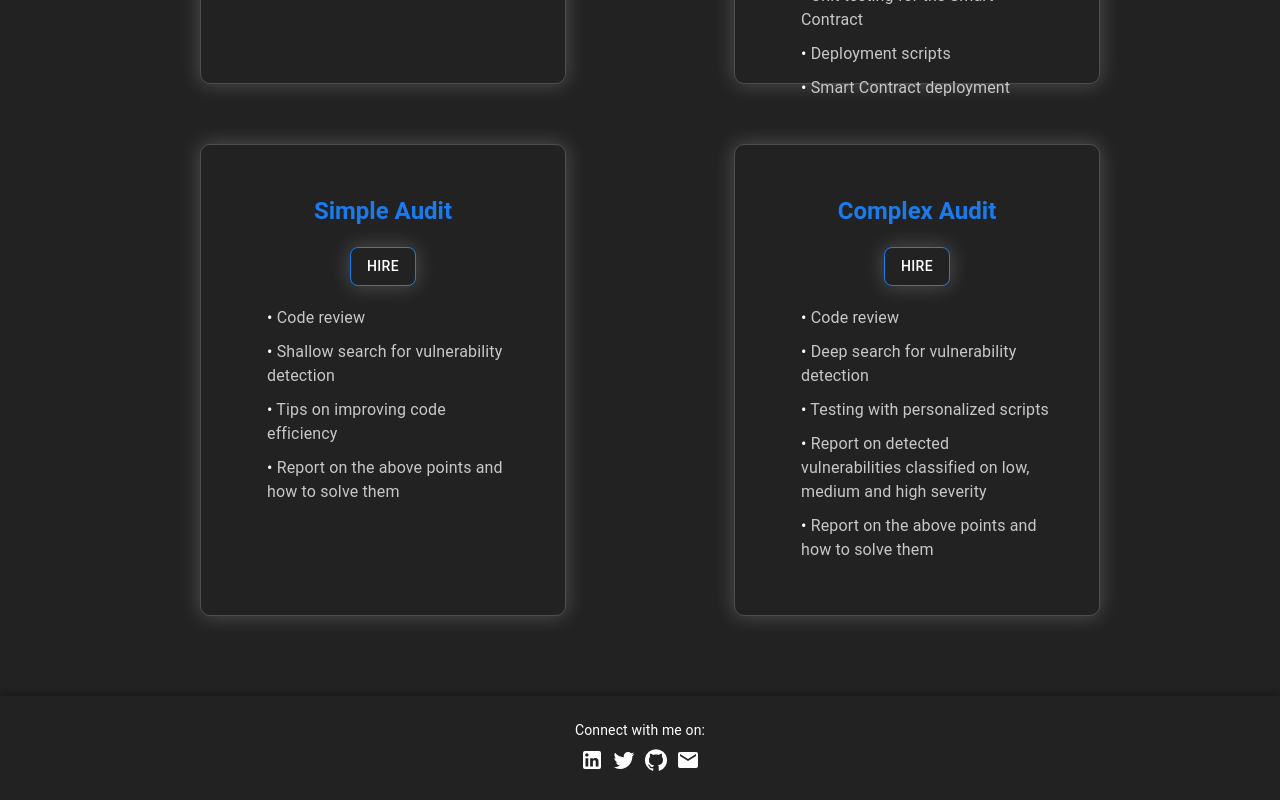
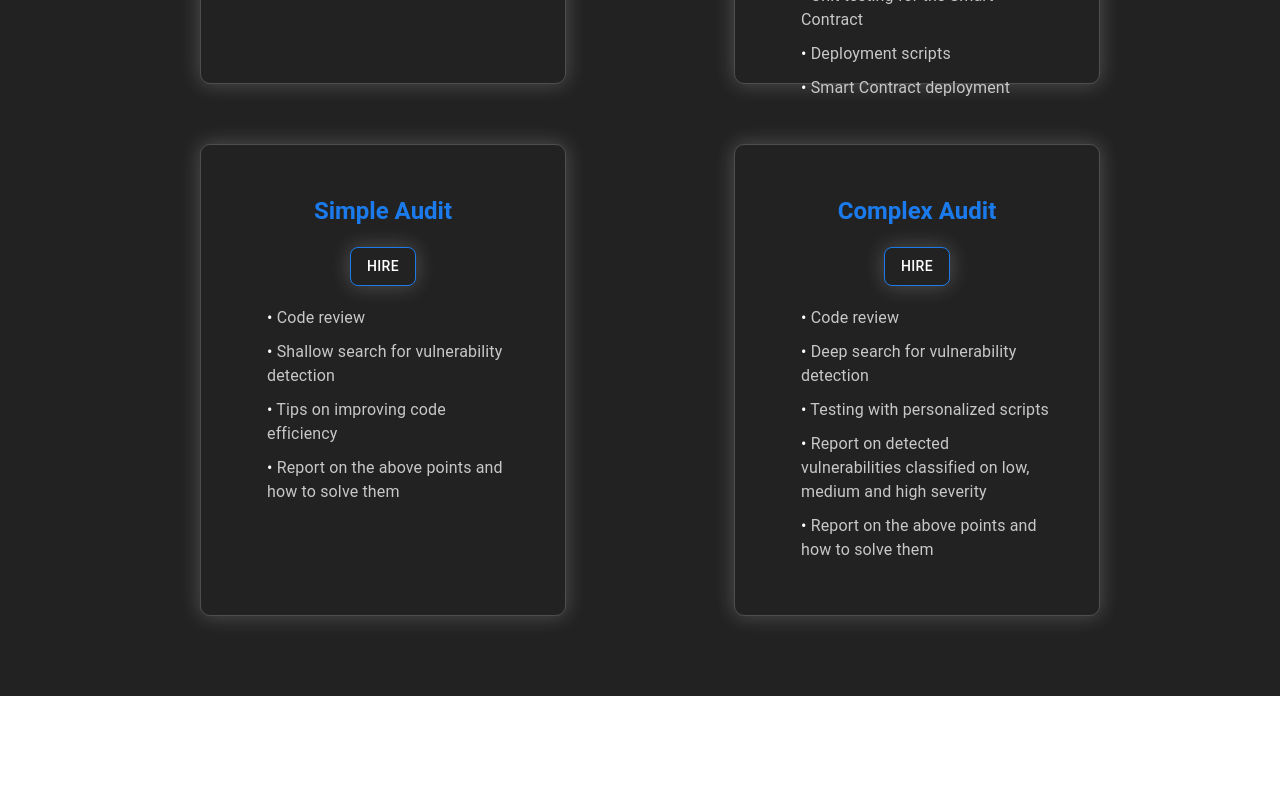
Before and after one commit to JMariadlcs/devscrooge.com, a React (Create React App) app: page / in a window 1280 px wide. Shown: the part 1829-2629 px from the top of the page. After the commit the page ends 2525 px from the top, so only its background shows below. Built offline with nearby package versions, Linux system fonts and the light colour scheme.

Commit message:
delete footer

```diff
--- a/src/App.js
+++ b/src/App.js
@@ -1,7 +1,6 @@
 import { Box, ThemeProvider } from "@mui/material"
 import { Routes, Route } from 'react-router-dom'
 import Navbar from "./components/Navbar"
-import FooterBar from "./components/FooterBar"
 import Home from "./components/Home"
 import ServicesPage from "./components/Services"
 import ThreadsPage from "./components/Threads"
@@ -21,7 +20,7 @@ function App() {
                     <Route path='/threads' element={<ThreadsPage />} />
                     <Route path='/contact' element={<Contact />} />
                 </Routes>
-                <FooterBar />
+
             </Box>
         </ThemeProvider >
     );
--- a/src/components/FooterBar.js
+++ /dev/null
@@ -1,41 +0,0 @@
-import { Box, Typography } from '@mui/material';
-import { LinkedIn, Twitter, GitHub, Mail } from '@mui/icons-material';
-
-const FooterBar = () => {
-    return (
-        <Box sx={{
-            bgcolor: '#222222',
-            boxShadow: '0px -5px 5px rgba(0, 0, 0, 0.2)',
-            py: 3,
-            px: 2,
-            display: 'flex',
-            alignItems: 'center',
-            justifyContent: 'center',
-            flexDirection: 'column',
-        }}>
-            <Typography variant="body2" sx={{ color: 'white' }}>
-                Connect with me on:
-            </Typography>
-            <Box sx={{ mt: 1 }}>
-                <LinkedIn
-                    sx={{ mr: 1, cursor: 'pointer', color: 'white' }}
-                    onClick={() => window.open('https://www.linkedin.com/in/jmariadlcs')}
-                />
-                <Twitter
-                    sx={{ mr: 1, cursor: 'pointer', color: 'white' }}
-                    onClick={() => window.open('https://twitter.com/devscrooge')}
-                />
-                <GitHub
-                    sx={{ mr: 1, cursor: 'pointer', color: 'white' }}
-                    onClick={() => window.open('https://github.com/jmariadlcs')}
-                />
-                <Mail
-                    sx={{ cursor: 'pointer', color: 'white' }}
-                    onClick={() => window.open('mailto:0xdevscrooge@gmail.com')}
-                />
-            </Box>
-        </Box>
-    )
-};
-
-export default FooterBar
```
